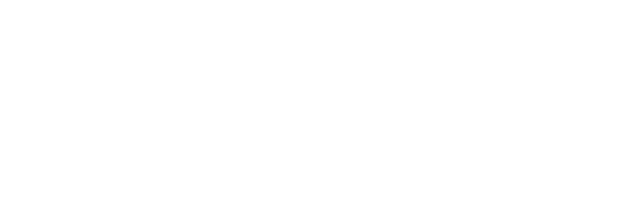
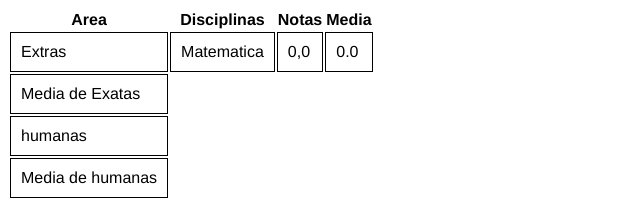
Before and after one commit to tarcisiotaut/html-css-original, a plain HTML site: page desafios/desafio013/desafioo13-pt3.html in a window 1280 px wide. Shown: the whole page, without its empty margins (0-640 px from the left). Drawn offline with Linux system fonts and the light colour scheme.

Commit message:
atualizando o desafio 013

```diff
--- a/desafios/desafio013/desafioo13-pt3.html
+++ b/desafios/desafio013/desafioo13-pt3.html
@@ -4,8 +4,43 @@
     <meta charset="UTF-8">
     <meta name="viewport" content="width=device-width, initial-scale=1.0">
     <title>Desafio de tabela 3</title>
+    <style>
+        table{ font-family: 'Franklin Gothic Medium', 'Arial Narrow', Arial, sans-serif;
+
+        }
+        td{
+            border: 1px solid black;
+            padding: 10px;
+        }
+    </style>
 </head>
 <body>
+    <table>
+        <thead>
+                <th>Area</th>
+                <th>Disciplinas</th>
+                <th>Notas</th>
+                <th>Media</th>
+        </thead>
+        <tbody>
+            <tr>
+                <td>Extras</td>
+                <td>Matematica</td>
+                <td>0,0</td>
+                <td>0.0</td>
+            </tr>
+            <tr>
+                <td>Media de Exatas</td>
+            </tr>
+            <tr>
+                <td>humanas</td>
+            </tr>
+            <tr>
+                <td>Media de humanas</td>
+            </tr>
 
+        </tbody>
+
+    </table>
 </body>
 </html>
```
